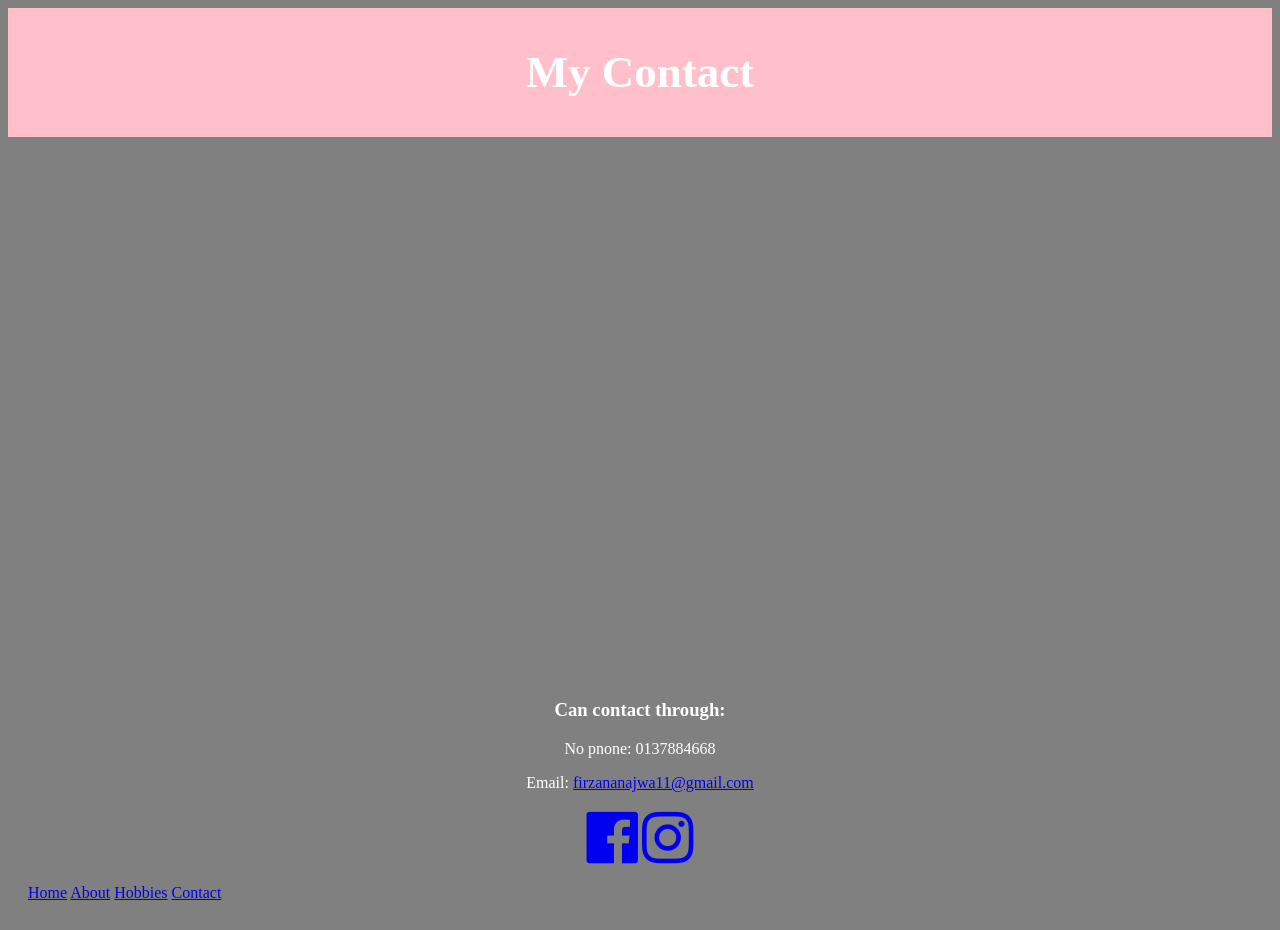
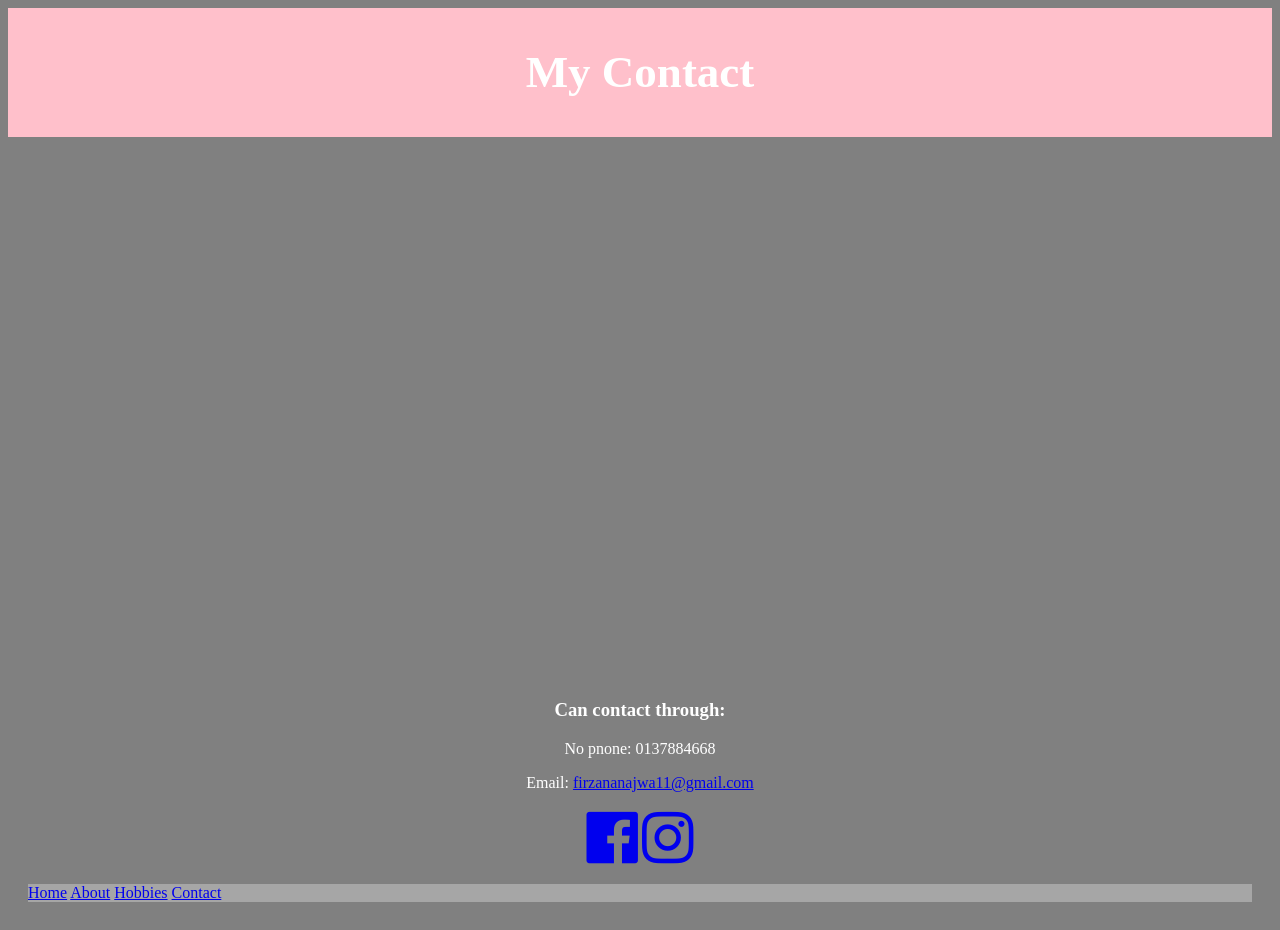
Before and after one commit to firzananajwa/contact, a plain HTML site: page index.html in a window 1280 px wide. Drawn offline with Linux system fonts and the light colour scheme.

Commit message:
Update index.html

```diff
--- a/index.html
+++ b/index.html
@@ -40,6 +40,10 @@ img {
   clear: both;
   display: table;
 }
+
+.navbar {
+  overflow: hidden;
+  background-color: #a6a6a6;
 </center>
 </style>
 
```
